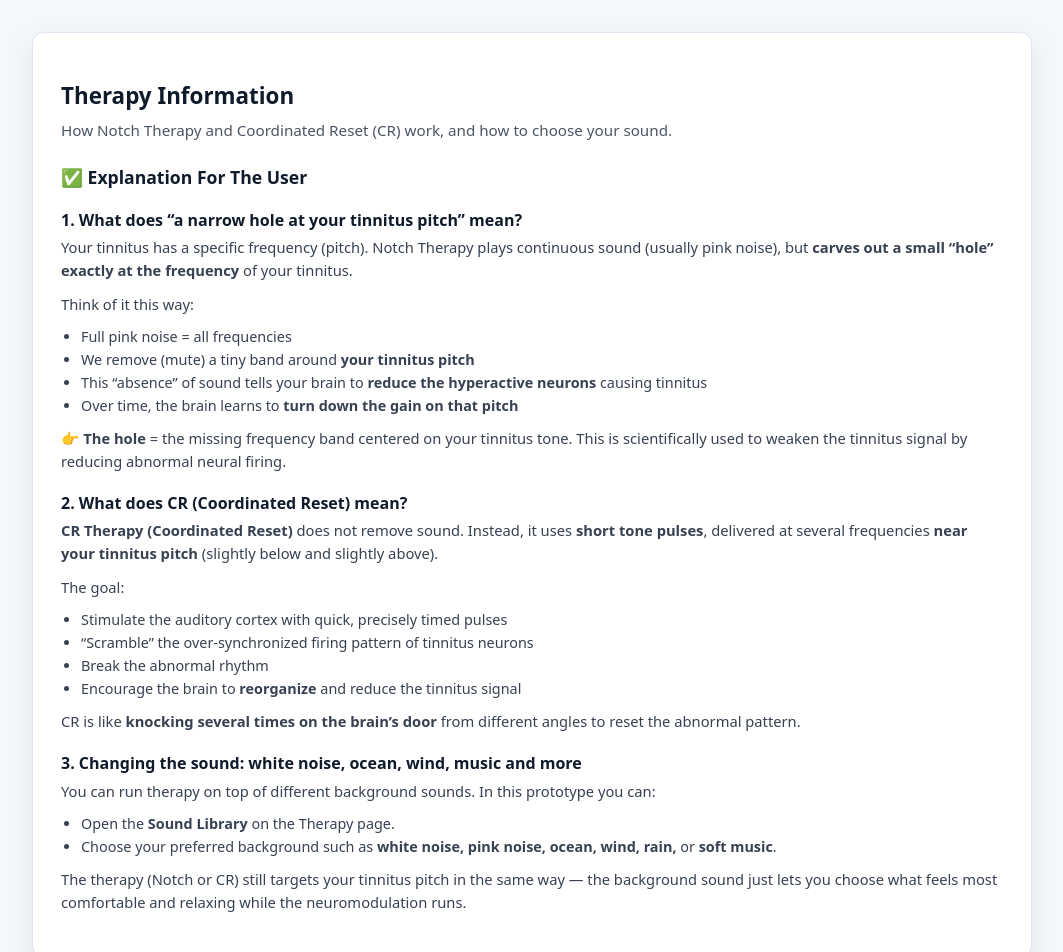
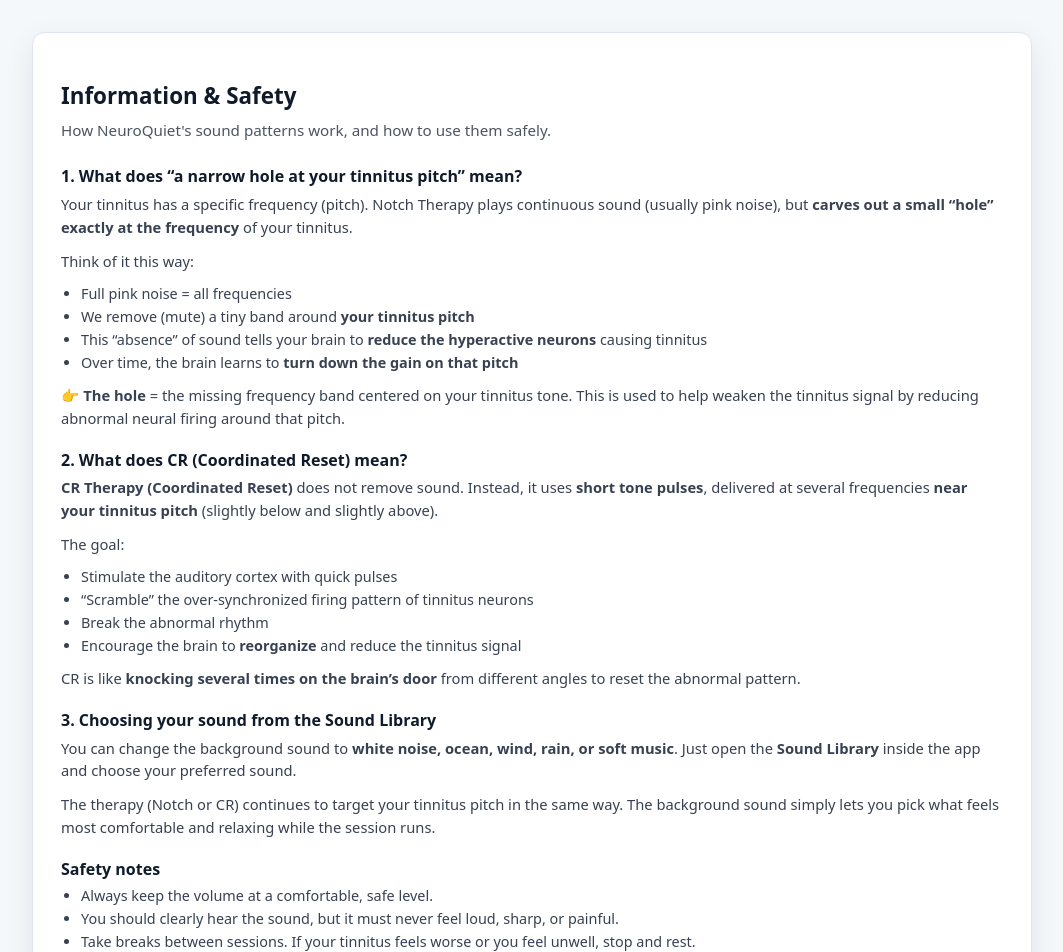
Before and after one commit to danyaffa/CalmTinnitus, a Next.js app: page /info in a window 1280 px wide. Shown: the top 952 px of the page, without its empty margins (108-1171 px from the left). Built offline with nearby package versions, Linux system fonts and the light colour scheme.

Commit message:
Update page.tsx

```diff
--- a/app/info/page.tsx
+++ b/app/info/page.tsx
@@ -1,21 +1,19 @@
+// /app/info/page.tsx
 "use client";
 
 import React from "react";
 
-const InfoPage: React.FC = () => {
+const InfoSafetyPage: React.FC = () => {
   return (
     <main className="page">
       <section className="card">
-        <h1 className="page-title">Therapy Information</h1>
+        <h1 className="page-title">Information &amp; Safety</h1>
         <p className="page-subtitle">
-          How Notch Therapy and Coordinated Reset (CR) work, and how to choose
-          your sound.
+          How NeuroQuiet&apos;s sound patterns work, and how to use them safely.
         </p>
 
         <div className="info-block">
-          <h2>✅ Explanation For The User</h2>
-
-          <h3>1. What does “a narrow hole at your tinnitus pitch” mean?</h3>
+          <h2>1. What does “a narrow hole at your tinnitus pitch” mean?</h2>
           <p>
             Your tinnitus has a specific frequency (pitch). Notch Therapy plays
             continuous sound (usually pink noise), but{" "}
@@ -40,22 +38,21 @@ const InfoPage: React.FC = () => {
           </ul>
           <p>
             👉 <strong>The hole</strong> = the missing frequency band centered
-            on your tinnitus tone. This is scientifically used to weaken the
-            tinnitus signal by reducing abnormal neural firing.
+            on your tinnitus tone. This is used to help weaken the tinnitus
+            signal by reducing abnormal neural firing around that pitch.
           </p>
 
-          <h3>2. What does CR (Coordinated Reset) mean?</h3>
+          <h2>2. What does CR (Coordinated Reset) mean?</h2>
           <p>
             <strong>CR Therapy (Coordinated Reset)</strong> does not remove
             sound. Instead, it uses <strong>short tone pulses</strong>,
-            delivered at several frequencies <strong>near your tinnitus pitch</strong>{" "}
-            (slightly below and slightly above).
+            delivered at several frequencies{" "}
+            <strong>near your tinnitus pitch</strong> (slightly below and
+            slightly above).
           </p>
           <p>The goal:</p>
           <ul>
-            <li>
-              Stimulate the auditory cortex with quick, precisely timed pulses
-            </li>
+            <li>Stimulate the auditory cortex with quick pulses</li>
             <li>
               “Scramble” the over-synchronized firing pattern of tinnitus
               neurons
@@ -71,28 +68,40 @@ const InfoPage: React.FC = () => {
             from different angles to reset the abnormal pattern.
           </p>
 
-          <h3>
-            3. Changing the sound: white noise, ocean, wind, music and more
-          </h3>
+          <h2>3. Choosing your sound from the Sound Library</h2>
           <p>
-            You can run therapy on top of different background sounds. In this
-            prototype you can:
+            You can change the background sound to{" "}
+            <strong>white noise, ocean, wind, rain, or soft music</strong>. Just
+            open the <strong>Sound Library</strong> inside the app and choose
+            your preferred sound.
           </p>
+          <p>
+            The therapy (Notch or CR) continues to target your tinnitus pitch in
+            the same way. The background sound simply lets you pick what feels
+            most comfortable and relaxing while the session runs.
+          </p>
+
+          <h2>Safety notes</h2>
           <ul>
+            <li>Always keep the volume at a comfortable, safe level.</li>
             <li>
-              Open the <strong>Sound Library</strong> on the Therapy page.
+              You should clearly hear the sound, but it must never feel loud,
+              sharp, or painful.
             </li>
             <li>
-              Choose your preferred background such as{" "}
-              <strong>white noise, pink noise, ocean, wind, rain,</strong> or{" "}
-              <strong>soft music</strong>.
+              Take breaks between sessions. If your tinnitus feels worse or you
+              feel unwell, stop and rest.
+            </li>
+            <li>
+              NeuroQuiet is a self-help sound tool. It does not diagnose or
+              treat any medical condition and does not replace professional
+              medical care.
+            </li>
+            <li>
+              For sudden hearing loss, strong vertigo, or rapid changes in your
+              tinnitus, please seek urgent medical attention.
             </li>
           </ul>
-          <p>
-            The therapy (Notch or CR) still targets your tinnitus pitch in the
-            same way — the background sound just lets you choose what feels most
-            comfortable and relaxing while the neuromodulation runs.
-          </p>
         </div>
       </section>
 
@@ -123,11 +132,6 @@ const InfoPage: React.FC = () => {
         }
 
         .info-block h2 {
-          font-size: 1.1rem;
-          margin-bottom: 1rem;
-        }
-
-        .info-block h3 {
           font-size: 1rem;
           margin-top: 1.2rem;
           margin-bottom: 0.35rem;
@@ -154,4 +158,4 @@ const InfoPage: React.FC = () => {
   );
 };
 
-export default InfoPage;
+export default InfoSafetyPage;
```
